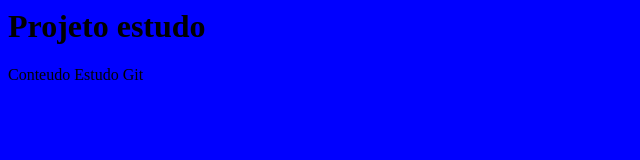
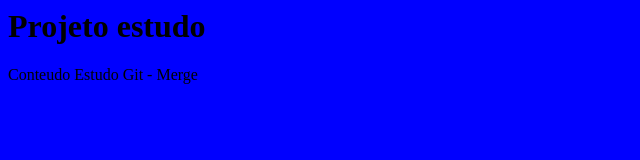
Before and after one commit to maikiperin/estudo, a plain HTML site: page index.html in a window 1280 px wide. Shown: the full height of the page, 0-640 px from the left. Drawn offline with Linux system fonts and the light colour scheme.

Commit message:
teste merge

```diff
--- a/index.html
+++ b/index.html
@@ -4,6 +4,6 @@
 	</head>
 	<body>
 		<h1>Projeto estudo</h1>
-		<main>Conteudo Estudo Git</main>
+		<main>Conteudo Estudo Git - Merge</main>
 	</body>
 </html>
```
